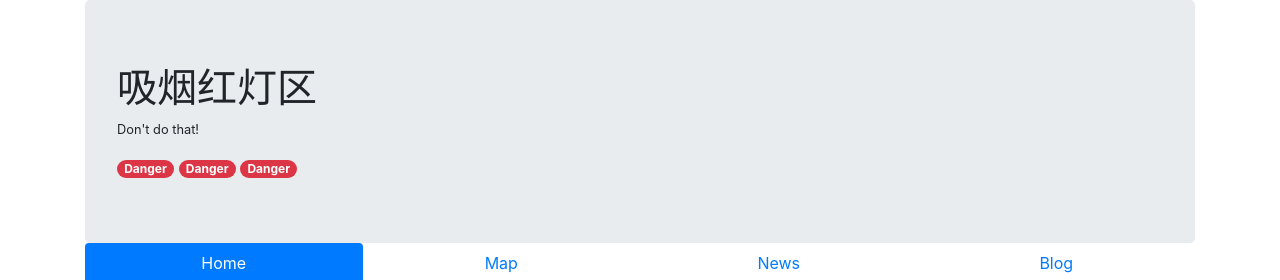
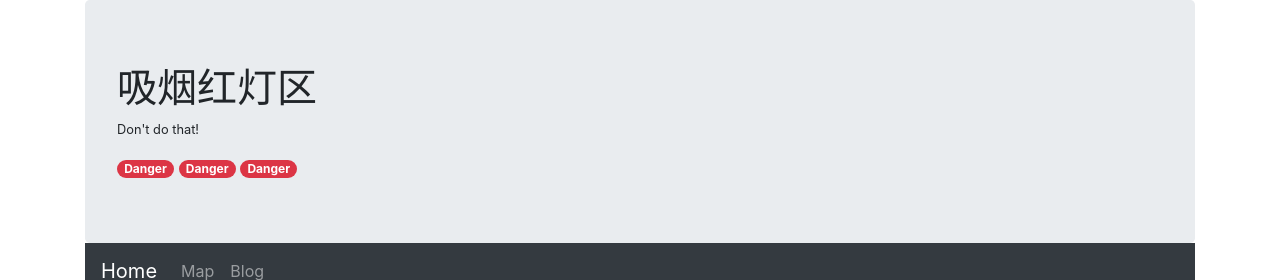
Before and after one commit to WuYunYung/SmokingWarningArea, a Django app: page / in a window 1280 px wide. Shown: the top 280 px of the page. Run offline with Django 3.2, Linux system fonts and the light colour scheme; some libraries are stand-ins or nearby versions.

Commit message:
修改了博客和导航

```diff
--- a/home/views.py
+++ b/home/views.py
@@ -7,6 +7,6 @@ import os
 # Create your views here.
 def homepage(request):
     now = datetime.now()
-    template = get_template('index.html')
+    template = get_template('home/index.html')
     html = template.render(locals())
     return HttpResponse(html)
--- a/templates/nav.html
+++ b/templates/nav.html
@@ -1,15 +1,17 @@
 
-<ul class="nav nav-pills nav-justified">
-    <li class="nav-item">
-        <a class="nav-link active" href="/">Home</a>
-    </li>
-    <li class="nav-item">
+<nav class="navbar navbar-expand-sm bg-dark navbar-dark">
+  <a class="navbar-brand" href="/">Home</a>
+  <button class="navbar-toggler" type="button" data-toggle="collapse" data-target="#collapsibleNavbar">
+    <span class="navbar-toggler-icon"></span>
+  </button>
+  <div class="collapse navbar-collapse" id="collapsibleNavbar">
+    <ul class="navbar-nav">
+      <li class="nav-item">
         <a class="nav-link" href="/map/">Map</a>
-    </li>
-    <li class="nav-item">
-        <a class="nav-link" href="#">News</a>
-    </li>
-    <li class="nav-item">
+      </li>
+      <li class="nav-item">
         <a class="nav-link" href="/blog/">Blog</a>
-    </li>
-</ul>
+      </li>
+    </ul>
+  </div>
+</nav>
```
Also changed, not shown: templates/blog/post.html (+12 -16 lines), templates/home/index.html (renamed from templates/index.html).
